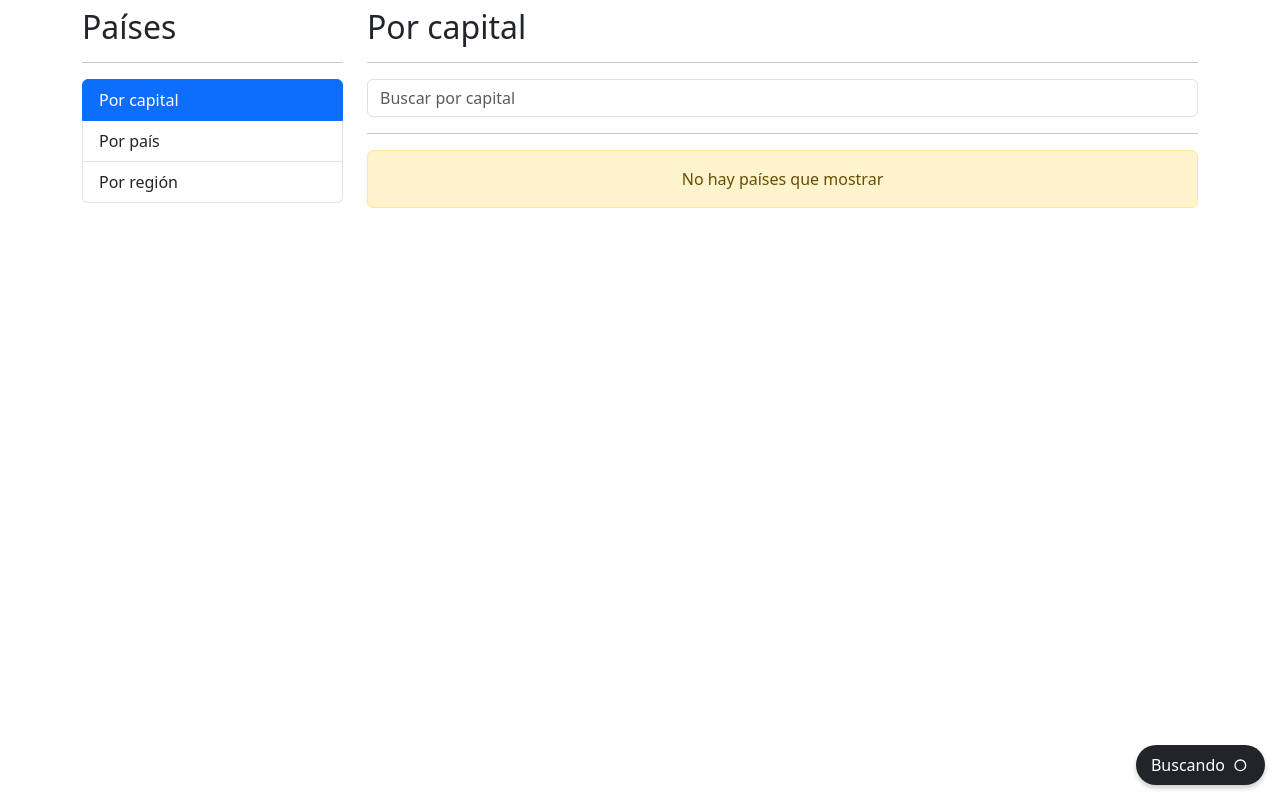
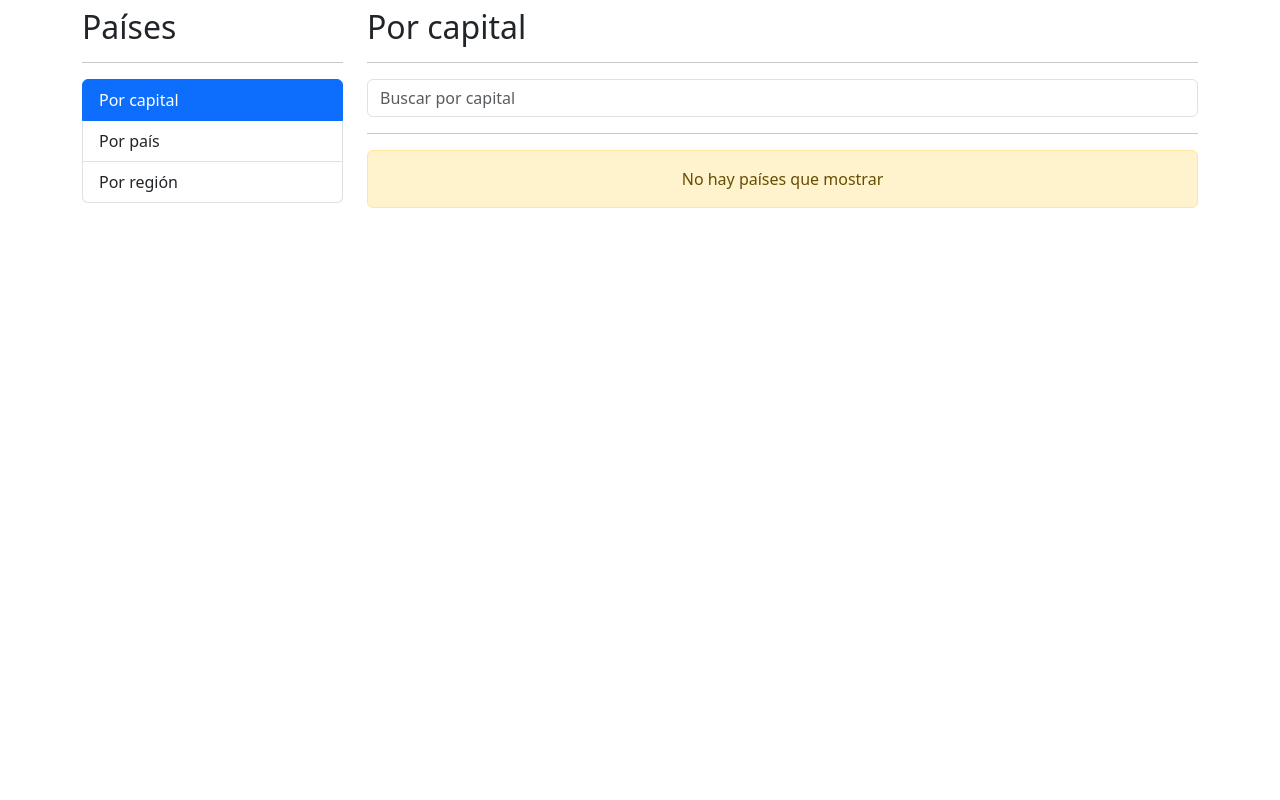
Before and after one commit to raulmoralesruiz/countryApp, an Angular app: page /countries/by-capital in a window 1280 px wide. Built offline with nearby package versions, Linux system fonts and the light colour scheme.

Commit message:
137. Mostar y ocultar el LoadingSpinner

```diff
--- a/src/app/countries/pages/by-capital-page/by-capital-page.component.html
+++ b/src/app/countries/pages/by-capital-page/by-capital-page.component.html
@@ -13,7 +13,7 @@
 <div class="row">
   <div class="col">
     <hr>
-    <shared-loading-spinner></shared-loading-spinner>
+    <shared-loading-spinner *ngIf="isLoading"></shared-loading-spinner>
     <countries-table [countries]="countries"></countries-table>
   </div>
 </div>
--- a/src/app/countries/pages/by-capital-page/by-capital-page.component.ts
+++ b/src/app/countries/pages/by-capital-page/by-capital-page.component.ts
@@ -9,12 +9,16 @@ import { Country } from '../../interfaces/country';
 })
 export class ByCapitalPageComponent {
   public countries: Country[] = [];
+  public isLoading: boolean = false;
 
   constructor(private countriesService: CountriesService) {}
 
   searchByCapital(searchedText: string): void {
+    this.isLoading = true;
+
     this.countriesService.searchCapital(searchedText).subscribe((countries) => {
       this.countries = countries;
+      this.isLoading = false;
     });
   }
 }
```
